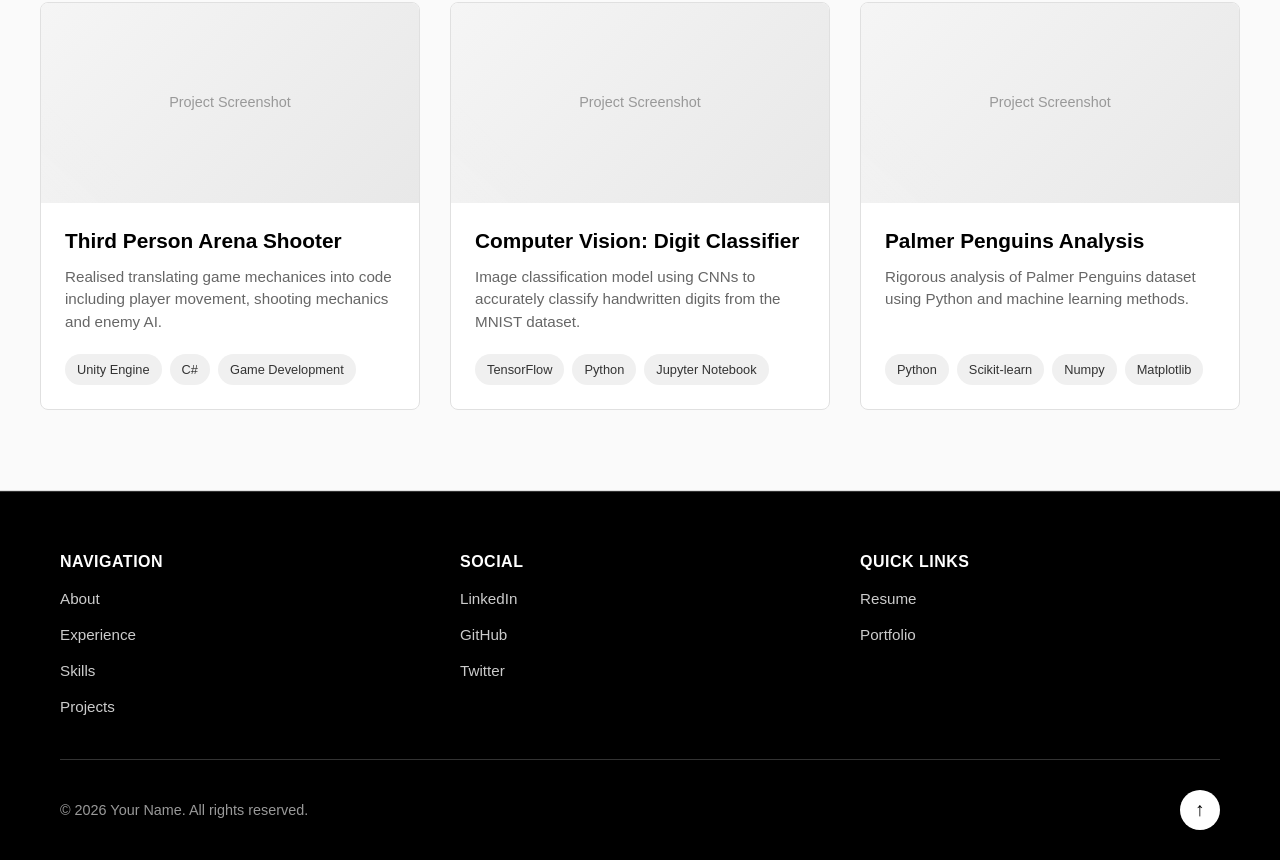
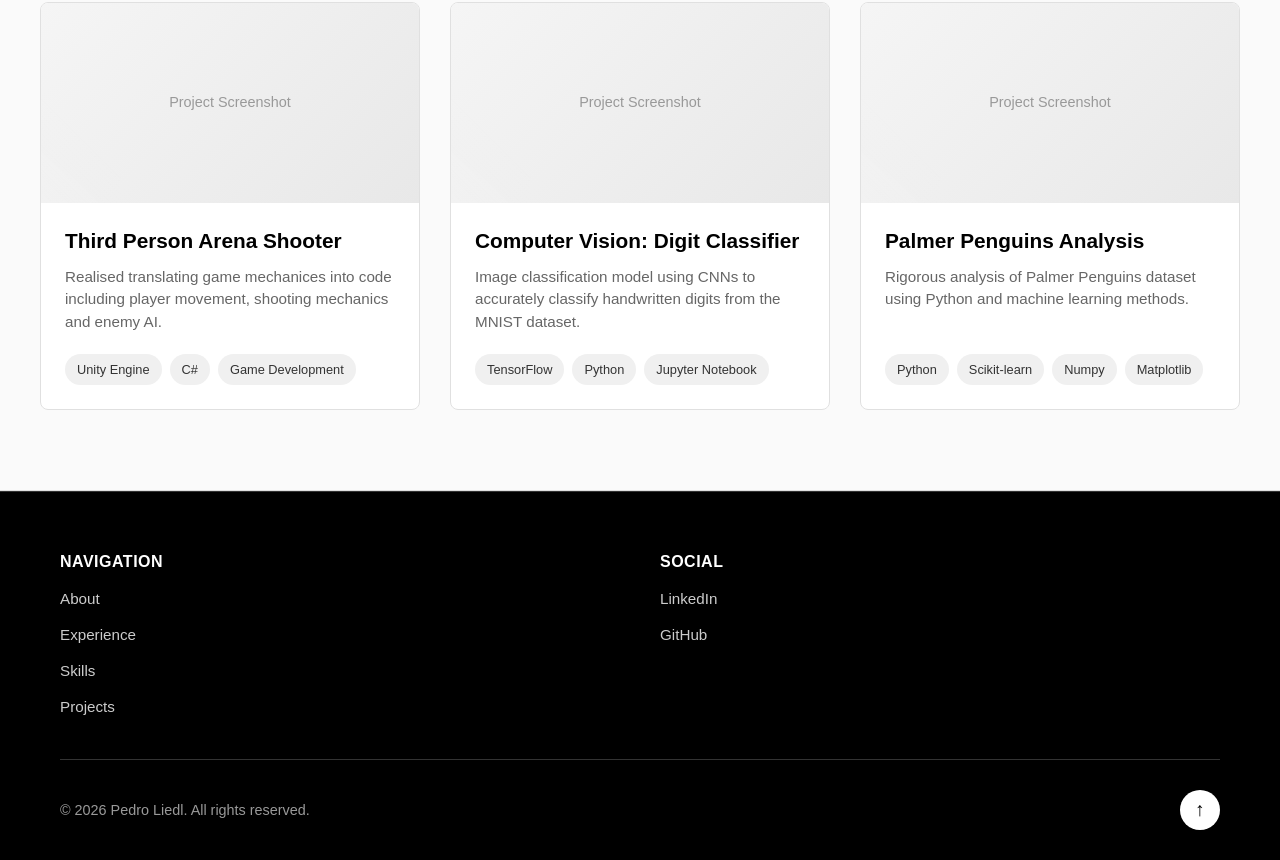
Before and after one commit to prl405/portfolio, a React (Vite) app: page / in a window 1280 px wide. Shown: the part 3189-4049 px from the top of the page. Built offline with nearby package versions, Linux system fonts and the light colour scheme.

Commit message:
- Fix failing tests and update footer

```diff
--- a/src/components/Footer/Footer.tsx
+++ b/src/components/Footer/Footer.tsx
@@ -33,38 +33,21 @@ const Footer: React.FC = () => {
             <h4>Social</h4>
             <ul>
               <li>
-                <a href="https://linkedin.com" target="_blank" rel="noopener noreferrer">
+                <a href="https://www.linkedin.com/in/pedro-l-9406951b8/" target="_blank" rel="noopener noreferrer">
                   LinkedIn
                 </a>
               </li>
               <li>
-                <a href="https://github.com" target="_blank" rel="noopener noreferrer">
+                <a href="https://github.com/prl405" target="_blank" rel="noopener noreferrer">
                   GitHub
                 </a>
-              </li>
-              <li>
-                <a href="https://twitter.com" target="_blank" rel="noopener noreferrer">
-                  Twitter
-                </a>
-              </li>
-            </ul>
-          </div>
-
-          <div className="footer-section">
-            <h4>Quick Links</h4>
-            <ul>
-              <li>
-                <a href="#about">Resume</a>
-              </li>
-              <li>
-                <a href="#projects">Portfolio</a>
               </li>
             </ul>
           </div>
         </div>
 
         <div className="footer-bottom">
-          <p>&copy; {currentYear} Your Name. All rights reserved.</p>
+          <p>&copy; {currentYear} Pedro Liedl. All rights reserved.</p>
           <button className="scroll-to-top" onClick={handleScrollToTop} aria-label="Scroll to top">
             ↑
           </button>
```
Also changed, not shown: 2 other files (tests, documents, lock files or other folders).
